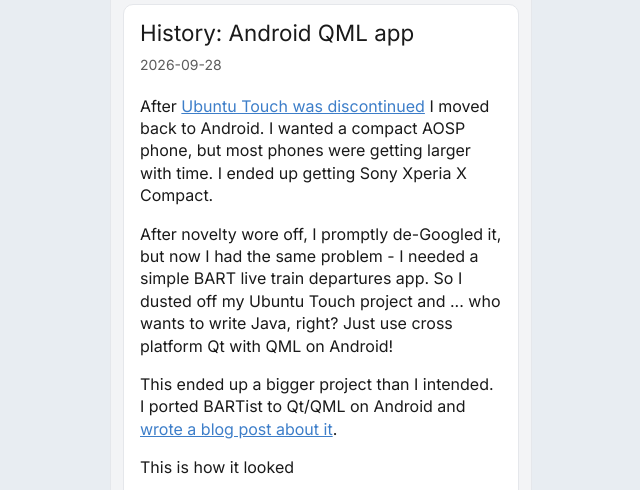
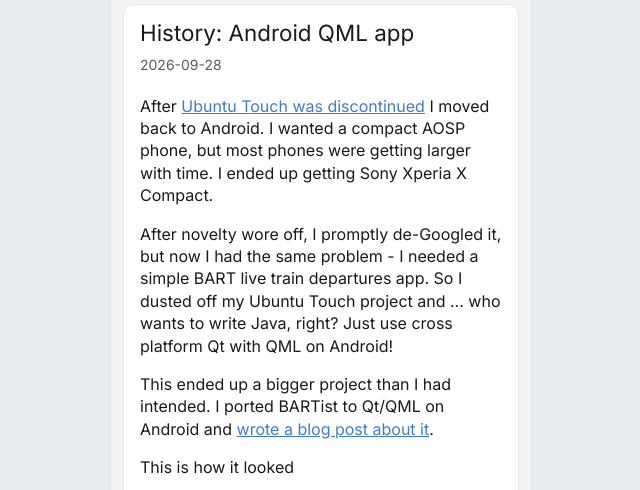
Before and after one commit to unix1/bartist-www, a website: page public/history-android-qml/index.html in a window 1280 px wide. Shown: the part 68-558 px from the top of the page, without its empty margins (319-959 px from the left). Drawn offline with Linux system fonts and the light colour scheme.

Commit message:
Fix android history blog post

```diff
--- a/public/history-android-qml/index.html
+++ b/public/history-android-qml/index.html
@@ -22,7 +22,7 @@
 <time datetime="2026-09-28">2026-09-28</time>
 <p>After <a href="../history-ubuntu-touch/">Ubuntu Touch was discontinued</a> I moved back to Android. I wanted a compact AOSP phone, but most phones were getting larger with time. I ended up getting Sony Xperia X Compact.</p>
 <p>After novelty wore off, I promptly de-Googled it, but now I had the same problem - I needed a simple BART live train departures app. So I dusted off my Ubuntu Touch project and ... who wants to write Java, right? Just use cross platform Qt with QML on Android!</p>
-<p>This ended up a bigger project than I intended. I ported BARTist to Qt/QML on Android and <a href="https://unix1.net/qt-qml-android-app-development-setup/">wrote a blog post about it</a>.</p>
+<p>This ended up a bigger project than I had intended. I ported BARTist to Qt/QML on Android and <a href="https://unix1.net/qt-qml-android-app-development-setup/">wrote a blog post about it</a>.</p>
 <p>This is how it looked</p>
 <p><img src="./bartist-trains-android-qml.png" alt="Train departures on Android, 12th St. Oakland City Center"></p>
 <p>This was the station selector</p>
```
